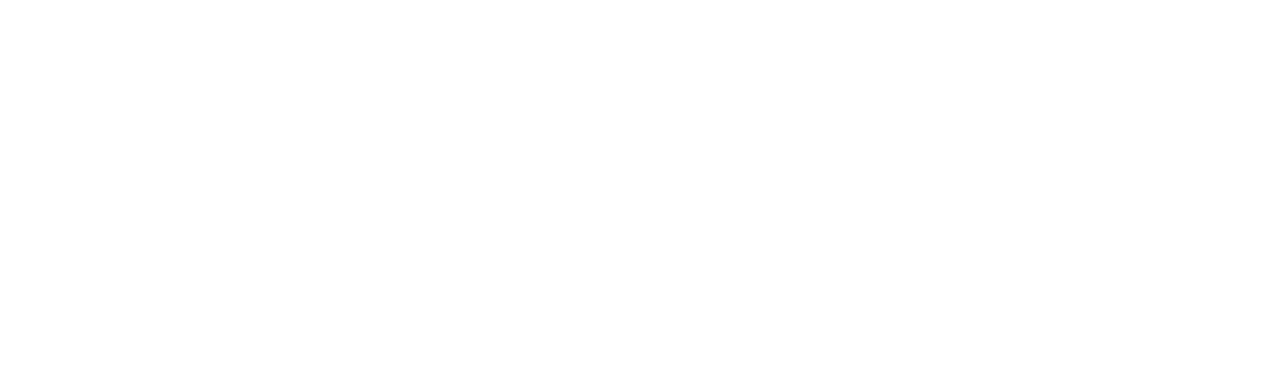
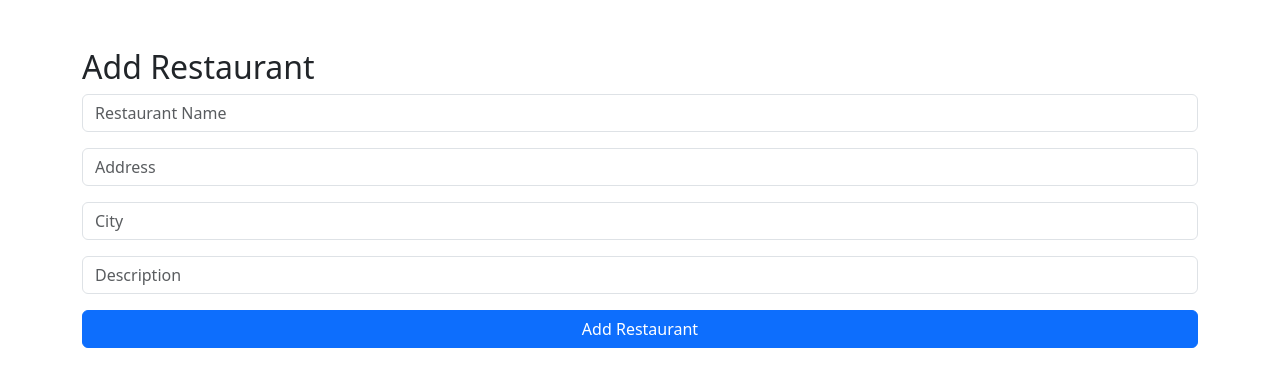
Before and after one commit to vrushabh-kumatale/FoodResturant, a React (Vite) app in the folder FrontEnd/react_restaurant/: page /add_restaurant in a window 1280 px wide. Before the commit this address had no page. Shown: the top 386 px of the page. Built offline with nearby package versions, Linux system fonts and the light colour scheme.

Commit message:
Add Restaurant Functionality Completed With Backend integration

```diff
--- a/FrontEnd/react_restaurant/src/App.jsx
+++ b/FrontEnd/react_restaurant/src/App.jsx
@@ -3,6 +3,7 @@
 
 import SignUp from './components/Auth/SignUp'
 import SignIn from './components/Auth/SignIn'
+import AddRestaurant from './components/Auth/AddRestaurant';
 
 
 function App() {
@@ -13,6 +14,7 @@
       <Routes>
         <Route path="/" element={<SignUp />}/>
         <Route path="/login" element={<SignIn />}/>
+        <Route path="/add_restaurant" element={<AddRestaurant />}/>
      </Routes>
 
   )
--- /dev/null
+++ b/FrontEnd/react_restaurant/src/components/Auth/AddRestaurant.jsx
@@ -0,0 +1,92 @@
+import React, { useState } from 'react';
+import axios from 'axios';
+
+const AddRestaurant = () => {
+  const [restaurant, setRestaurant] = useState({
+    name: '',
+    address: '',
+    city: '',
+    description: ''
+  });
+
+
+  const handleInputChange = (e) => {
+    const { name, value } = e.target;
+    setRestaurant({ ...restaurant, [name]: value });
+  };
+
+
+  const handleSubmit = async (e) => {
+    e.preventDefault();
+    try {
+      await axios.post('http://localhost:8080/restaurants', restaurant);
+      alert("Restaurant added successfully");
+      setRestaurant({ name: '', address: '', city: '', description: '' });
+    } catch (error) {
+      alert("Error adding restaurant");
+      console.error("Add error:", error);
+    }
+  };
+
+  return (
+    <div className="container mt-5">
+      <h2>Add Restaurant</h2>
+
+      <form onSubmit={handleSubmit}>
+        <div className="mb-3">
+          <input
+            type="text"
+            name="name"
+            placeholder="Restaurant Name"
+            className="form-control"
+            value={restaurant.name}
+            onChange={handleInputChange}
+            required
+          />
+        </div>
+
+        <div className="mb-3">
+          <input
+            type="text"
+            name="address"
+            placeholder="Address"
+            className="form-control"
+            value={restaurant.address}
+            onChange={handleInputChange}
+            required
+          />
+        </div>
+
+        <div className="mb-3">
+          <input
+            type="text"
+            name="city"
+            placeholder="City"
+            className="form-control"
+            value={restaurant.city}
+            onChange={handleInputChange}
+            required
+          />
+        </div>
+
+        <div className="mb-3">
+          <input
+            type="text"
+            name="description"
+            placeholder="Description"
+            className="form-control"
+            value={restaurant.description}
+            onChange={handleInputChange}
+            required
+          />
+        </div>
+
+        <button type="submit" className="btn btn-primary w-100">
+          Add Restaurant
+        </button>
+      </form>
+    </div>
+  );
+};
+
+export default AddRestaurant;
--- a/FrontEnd/react_restaurant/src/components/Auth/SignIn.jsx
+++ b/FrontEnd/react_restaurant/src/components/Auth/SignIn.jsx
@@ -89,7 +89,7 @@
 
   const handleLogin = async (e) => {
     e.preventDefault();
-    setErrorMsg(""); // Clear previous error
+    setErrorMsg("");
 
     try {
       const response = await axios.post("http://localhost:8080/users/signin", {
@@ -97,7 +97,7 @@
         password,
       });
 
-      // Assuming your backend returns a full user object
+
       const { name, email: userEmail, role } = response.data;
 
       // Store in sessionStorage
@@ -105,7 +105,7 @@
       sessionStorage.setItem("email", userEmail);
       sessionStorage.setItem("role", role);
 
-      // 🔄 Redirect to add restaurant page
+
       navigate("/add_restaurant");
 
     } catch (error) {
--- a/FrontEnd/react_restaurant/src/components/Auth/SignUp.jsx
+++ b/FrontEnd/react_restaurant/src/components/Auth/SignUp.jsx
@@ -113,7 +113,7 @@
           >
             <option value="">Select Role</option>
             <option value="CUSTOMER">CUSTOMER</option>
-            <option value="DELIVERY_PERSON">DELIVERY_PERSON</option>
+
             <option value="MANAGER">MANAGER</option>
             <option value="ADMIN">ADMIN</option>
           </select>
```
Also changed, not shown: 1 other file (tests, documents, lock files or other folders).
